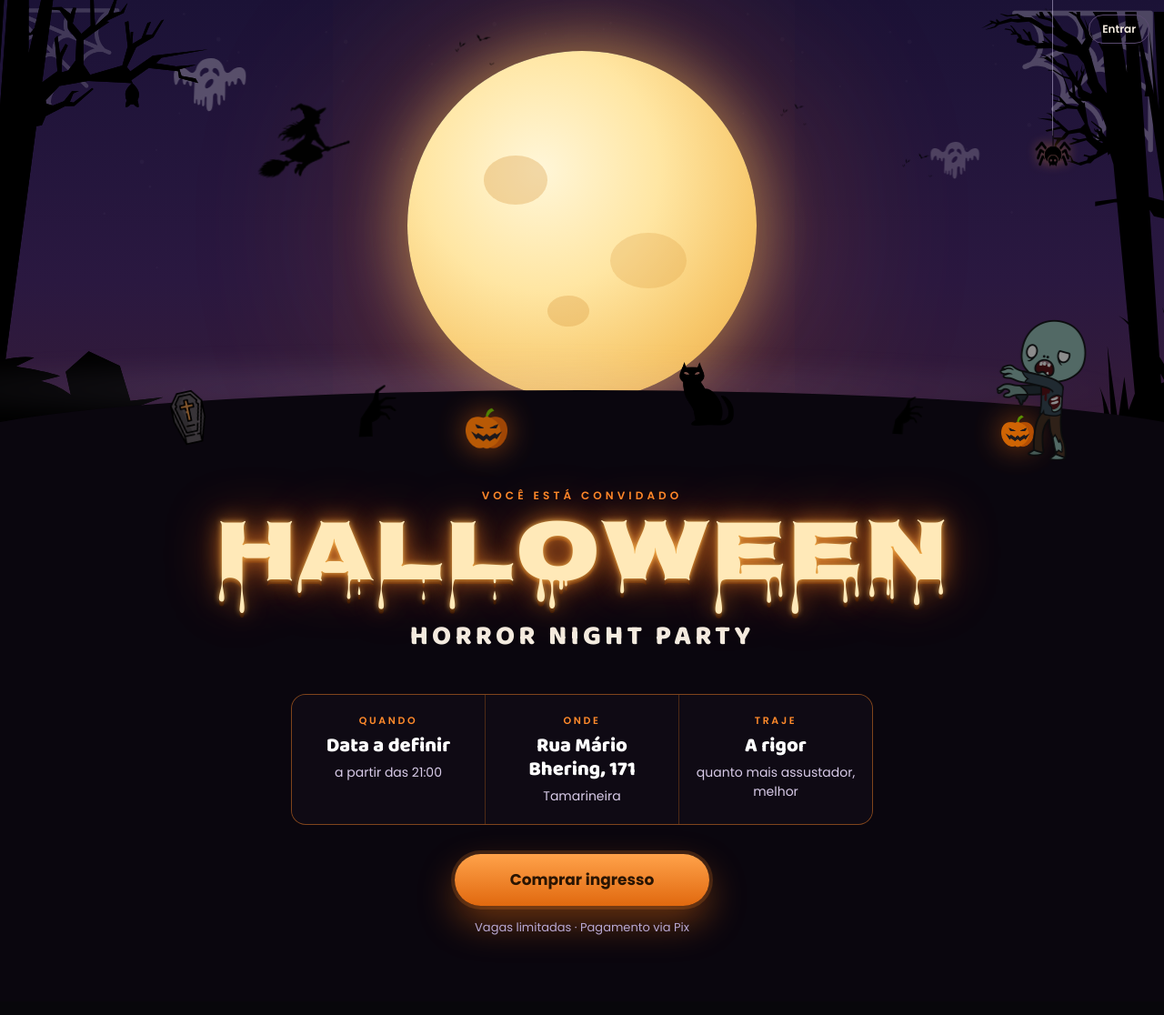
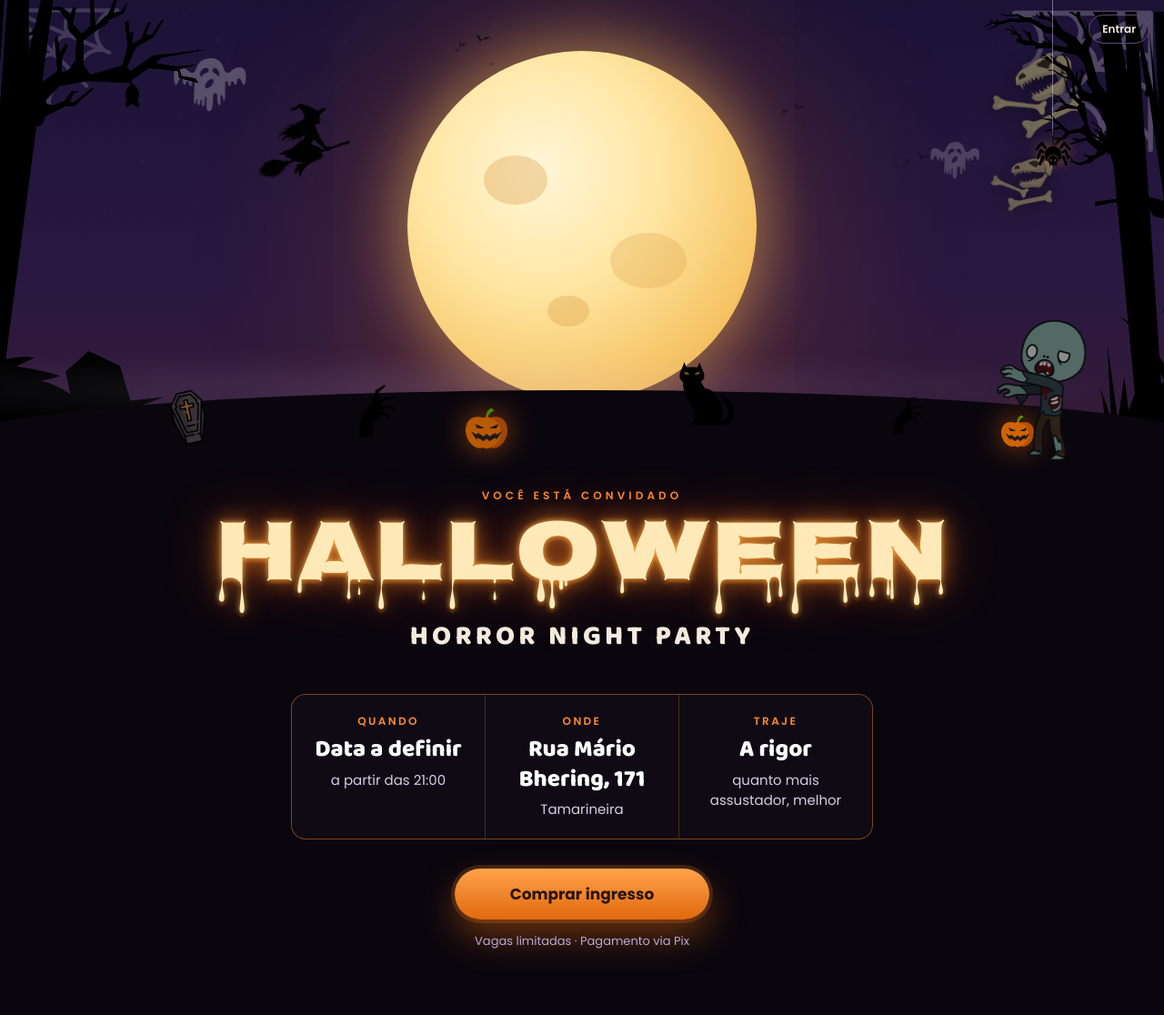
Before and after one commit to gustavofcss/back-to-halloween, a Flask app: page / in a window 1280 px wide. Shown: the whole page at 91% size. Before the commit the page ends 1038 px from the top, so only its background shows below. Run offline with Flask 3, Linux system fonts and the light colour scheme; data that the repository does not hold is empty; some libraries are stand-ins or nearby versions.

Commit message:
Restaura os ossos de dinossauro na cena do convite e aumenta o texto do cartão QUANDO/ONDE/TRAJE
- deco-dino-bones.webp voltou pro canto superior direito da cena, mesma
  posição de quando entrou no site (commit aadbbc7), perdido num
  redesenho -- usuário reportou que sumiu.
- .info-grid (cartão QUANDO/ONDE/TRAJE): nome principal 22px -> 26px,
  legenda 14px -> 15px, rótulo 11px -> 12px -- usuário achou pequeno.

Co-Authored-By: Claude Sonnet 5 <noreply@anthropic.com>

```diff
--- a/app/static/css/style.css
+++ b/app/static/css/style.css
@@ -248,11 +248,17 @@ input[type=checkbox]{width:18px;height:18px;accent-color:var(--orange);cursor:po
 .info-grid{margin-top:40px;width:100%;max-width:640px;display:grid;grid-template-columns:repeat(auto-fit,minmax(170px,1fr));gap:1px;
   background:var(--border-o);border:1px solid var(--border-o);border-radius:16px;overflow:hidden}
 .info-grid > div{background:var(--card);padding:20px 16px;display:flex;flex-direction:column;gap:6px}
-.info-grid span{font-size:11px;font-weight:600;letter-spacing:.24em;text-transform:uppercase;color:var(--orange)}
-.info-grid strong{font-family:var(--f-title);font-weight:800;font-size:22px;color:#fff;line-height:1.2}
-.info-grid small{font-size:14px;color:var(--ink-2)}
+.info-grid span{font-size:12px;font-weight:600;letter-spacing:.2em;text-transform:uppercase;color:var(--orange)}
+.info-grid strong{font-family:var(--f-title);font-weight:800;font-size:26px;color:#fff;line-height:1.25}
+.info-grid small{font-size:15px;color:var(--ink-2)}
 .invite__cta{margin-top:32px;box-shadow:0 0 0 4px rgba(255,138,43,.18),0 18px 40px rgba(225,105,15,.45)}
 .invite__skeleton{left:3%;bottom:40px;height:clamp(90px,13vw,160px);opacity:.85;transform:rotate(-6deg);z-index:1}
+/* Ossos de dinossauro no canto superior direito da cena -- mesma posição
+   de quando entraram no site (commit aadbbc7), só que ancorados em .scene
+   em vez do antigo .hero. Usuário reportou que sumiram num redesenho. */
+.margin-dino{width:100px;height:auto;filter:brightness(.5) saturate(.55) contrast(1.1) drop-shadow(0 4px 10px rgba(0,0,0,.5))}
+.margin-dino--1{top:60px;right:90px;transform:rotate(-6deg)}
+.margin-dino--2{top:170px;right:120px;width:70px;opacity:.9;transform:rotate(10deg)}
 
 /* ============ ADMIN ============ */
 .a-shell{position:relative;display:flex;align-items:flex-start;min-height:100vh;background:radial-gradient(ellipse 900px 500px at 70% -10%,#2c1a3a 0%,#120b1c 45%,#07050d 80%)}
@@ -428,6 +434,7 @@ input[type=checkbox]{width:18px;height:18px;accent-color:var(--orange);cursor:po
 @media (max-width:480px){
   .g-coffin,.g-hand-2{display:none}
   .btn-lg{min-width:0;width:100%}
+  .margin-dino{display:none}
 }
 @container (max-width:480px){
   .admin-group__row-inner{flex-wrap:wrap}
--- a/app/templates/convite.html
+++ b/app/templates/convite.html
@@ -29,6 +29,9 @@
     <img class="deco inv web-r" src="{{ url_for('static', filename='assets/deco-spiderweb-corner.png') }}" alt="">
     <img class="deco inv web-l" src="{{ url_for('static', filename='assets/deco-spiderweb-corner.png') }}" alt="">
     <div class="spider" style="right:clamp(60px,8vw,120px)"><i></i><img src="{{ url_for('static', filename='assets/deco-spider.png') }}" alt=""></div>
+
+    <img class="deco margin-dino margin-dino--1" src="{{ url_for('static', filename='assets/deco-dino-bones.webp') }}" alt="" aria-hidden="true">
+    <img class="deco margin-dino margin-dino--2" src="{{ url_for('static', filename='assets/deco-dino-bones.webp') }}" alt="" aria-hidden="true">
 
     <img class="deco sil tree-l" src="{{ url_for('static', filename='assets/lTree.svg') }}" alt="">
     <img class="deco sil tree-r" src="{{ url_for('static', filename='assets/rTree.svg') }}" alt="">
```
